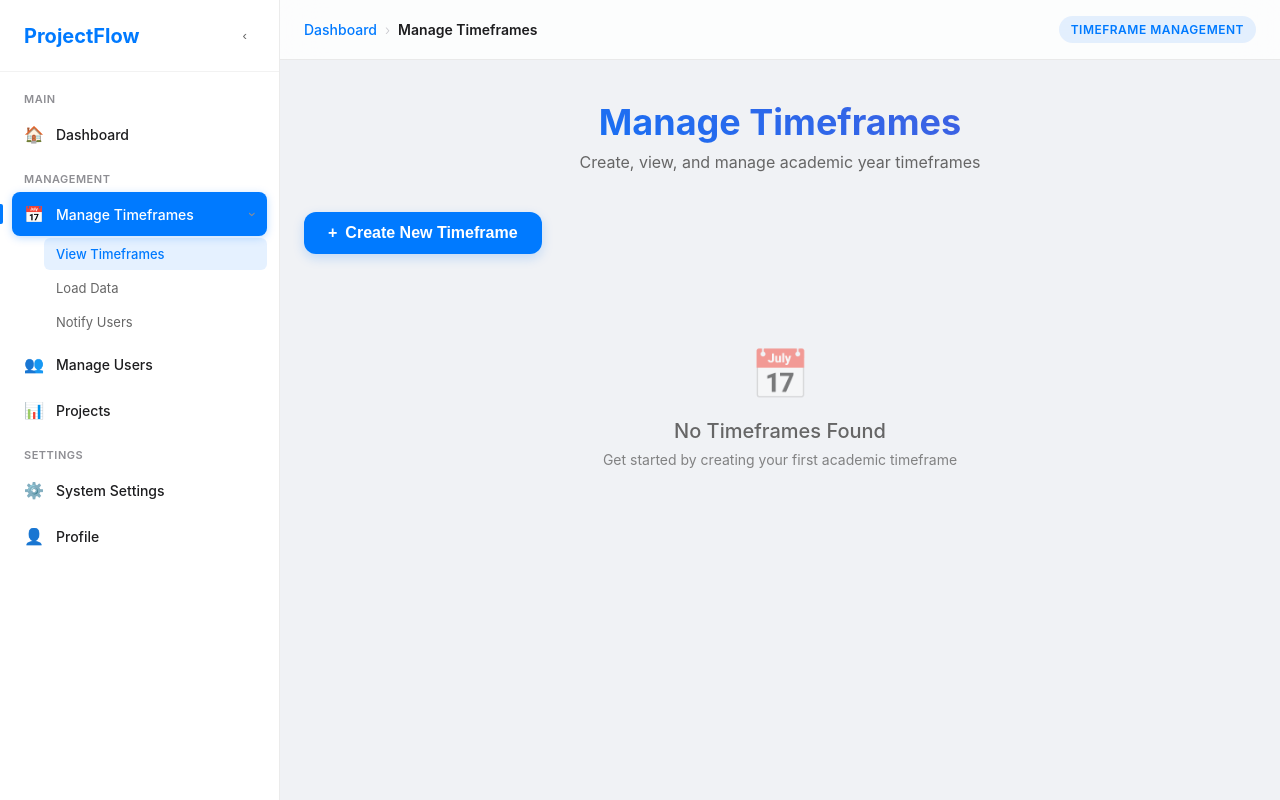
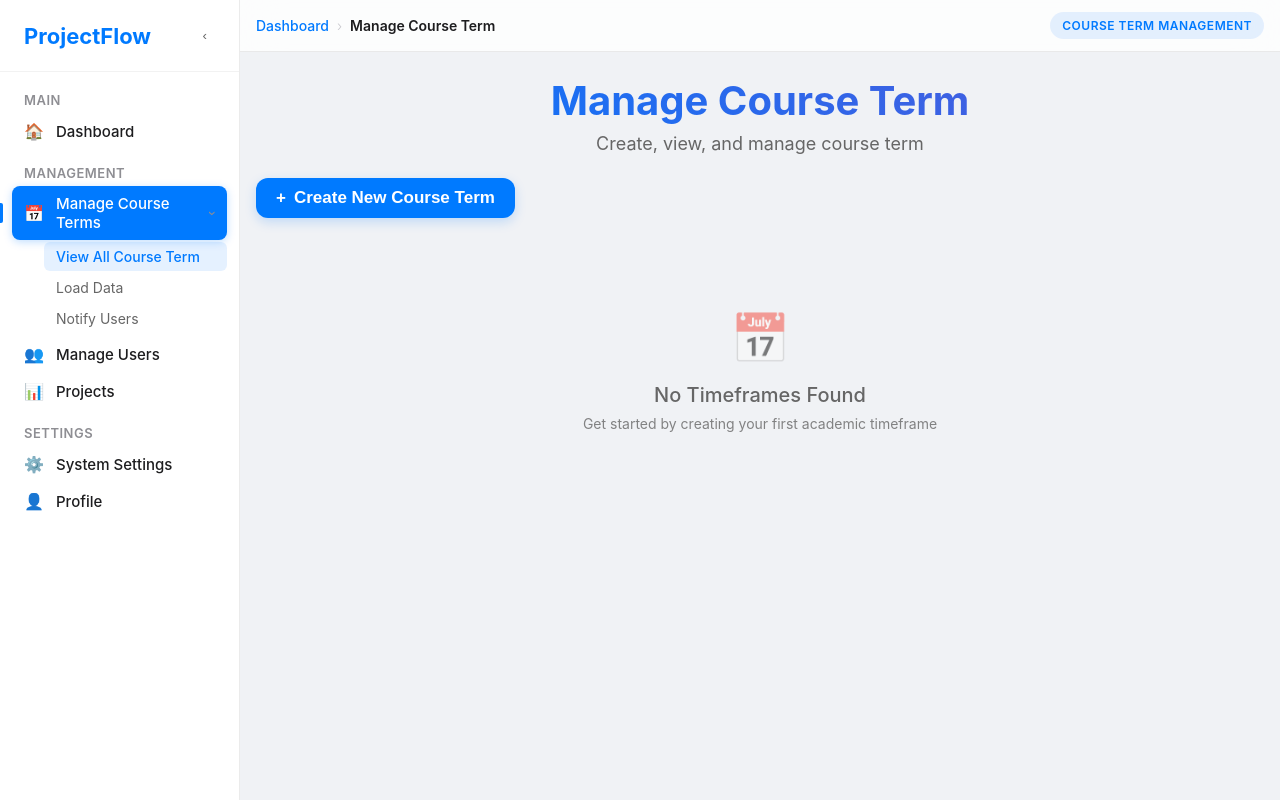
Before and after one commit to echo-tzh/projectFlow, a Flask app: template features/educationAdmin/manageTimeframe/templates/manage_timeframes.html in a window 1280 px wide. Run offline with Flask 3, Linux system fonts and the light colour scheme; the template is opened without the code that fills it, so the values that code supplies are empty.

Commit message:
Changed everything to course term

```diff
--- a/features/dashboard/templates/dashboard.html
+++ b/features/dashboard/templates/dashboard.html
@@ -497,10 +497,10 @@
 <div class="card-icon">
 <span role="img" aria-label="calendar">📅</span>
 </div>
-<h3 class="card-title">Manage Timeframes</h3>
-<p class="card-description">Create and manage academic year timeframes and their schedules.</p>
+<h3 class="card-title">Manage Course Term</h3>
+<p class="card-description">Create and manage course terms.</p>
 <a href="{{ url_for('manage_timeframe_bp.manage_timeframes') }}" class="card-action">
- Manage Timeframes
+ Manage Course Term
 </a>
 </div>
 <div class="card" style="animation-delay: 0.2s;">
--- a/features/educationAdmin/load_data/templates/loadData.html
+++ b/features/educationAdmin/load_data/templates/loadData.html
@@ -593,7 +593,7 @@
     <div class="container">
         <div class="header">
             <h1>Load Data</h1>
-            <p>Import users into timeframes. Upload Excel file to input the data.</p>
+            <p>Import users into Course Term. Upload Excel file to input the data.</p>
         </div>
 
         {% with messages = get_flashed_messages(with_categories=true) %}
@@ -654,7 +654,7 @@
                             <p style="color: #6e6e73;">{{ timeframe.start_date.strftime('%B %d, %Y') }} - {{ timeframe.end_date.strftime('%B %d, %Y') }}</p>
                         </div>
                         <a href="{{ url_for('manage_timeframes_redirect') }}" class="btn btn-secondary">
-                            ← Back to Timeframes
+                            ← Back to Course Term
                         </a>
                     </div>
 
--- a/features/educationAdmin/manageTimeframe/templates/manage_timeframes.html
+++ b/features/educationAdmin/manageTimeframe/templates/manage_timeframes.html
@@ -3,8 +3,9 @@
 <head>
     <meta charset="UTF-8">
     <meta name="viewport" content="width=device-width, initial-scale=1.0">
-    <title>Manage Timeframes - ProjectFlow</title>
+    <title>Manage Course Term - ProjectFlow</title>
     <style>
+       /* Apple-Inspired Styles */
 /* Apple-Inspired Styles */
 * {
     margin: 0;
@@ -27,7 +29,7 @@
 
 /* Left Sidebar Navigation */
 .sidebar {
-            width: 280px;
+    width: 240px; /* Reduced width */
     background: rgba(255, 255, 255, 0.95);
     backdrop-filter: blur(20px);
     border-right: 1px solid rgba(0, 0, 0, 0.08);
@@ -53,7 +55,7 @@
 }
 
 .logo {
-            font-size: 20px;
+    font-size: 22px;
     font-weight: 700;
     color: #007AFF;
     text-decoration: none;
@@ -92,7 +94,7 @@
 }
 
 .nav-section-title {
-            font-size: 11px;
+    font-size: 13px;
     font-weight: 600;
     color: #8E8E93;
     text-transform: uppercase;
@@ -107,7 +109,7 @@
 }
 
 .nav-item {
-            margin: 2px 12px;
+    margin: 1px 12px;
     border-radius: 8px;
     transition: all 0.2s ease;
     position: relative;
@@ -116,10 +118,10 @@
 .nav-link {
     display: flex;
     align-items: center;
-            padding: 12px 12px;
+    padding: 8px 12px;
     color: #1d1d1f;
     text-decoration: none;
-            font-size: 14px;
+    font-size: 15px;
     font-weight: 500;
     border-radius: 8px;
     transition: all 0.2s ease;
@@ -208,10 +210,10 @@
 .sub-nav-link {
     display: flex;
     align-items: center;
-            padding: 8px 12px;
+    padding: 6px 12px;
     color: #666;
     text-decoration: none;
-            font-size: 13px;
+    font-size: 14px;
     font-weight: 400;
     border-radius: 6px;
     transition: all 0.2s ease;
@@ -231,7 +233,7 @@
 /* Main Content Area */
 .main-container {
     flex: 1;
-            margin-left: 280px;
+    margin-left: 240px; /* Matched new sidebar width */
     transition: all 0.3s ease;
     min-height: 100vh;
     display: flex;
@@ -247,7 +249,7 @@
     background: rgba(255, 255, 255, 0.8);
     backdrop-filter: blur(20px);
     border-bottom: 1px solid rgba(0, 0, 0, 0.08);
-            padding: 16px 0;
+    padding: 12px 0;
     position: sticky;
     top: 0;
     z-index: 100;
@@ -256,7 +258,7 @@
 .header-content {
     max-width: 1200px;
     margin: 0 auto;
-            padding: 0 24px;
+    padding: 0 16px; /* Reduced padding */
     display: flex;
     align-items: center;
     justify-content: space-between;
@@ -312,7 +314,7 @@
 .container {
     max-width: 1200px;
     margin: 0 auto;
-            padding: 0 24px;
+    padding: 0 16px; /* Reduced padding */
 }
 
 /* Flash Messages */
@@ -375,18 +377,18 @@
 /* Main Content */
 .main-content {
     flex: 1;
-            padding: 40px 0;
+    padding: 24px 0;
 }
 
 .page-header {
     text-align: center;
-            margin-bottom: 40px;
+    margin-bottom: 24px;
     opacity: 0;
     animation: fadeInUp 0.8s ease forwards;
 }
 
 .page-title {
-            font-size: 36px;
+    font-size: 40px;
     font-weight: 700;
     margin-bottom: 8px;
     background: linear-gradient(45deg, #007AFF, #5856D6);
@@ -396,7 +398,7 @@
 }
 
 .page-subtitle {
-            font-size: 16px;
+    font-size: 18px;
     color: #666;
 }
 
@@ -412,9 +414,9 @@
     background: #007AFF;
     color: white;
     border: none;
-            padding: 12px 24px;
+    padding: 10px 20px;
     border-radius: 12px;
-            font-size: 16px;
+    font-size: 17px;
     font-weight: 600;
     cursor: pointer;
     transition: all 0.2s ease;
@@ -868,12 +871,12 @@
                     <div class="nav-item has-children expanded">
                         <a href="{{ url_for('manage_timeframe_bp.manage_timeframes') }}" class="nav-link active" onclick="toggleSubNav(this, event)">
                             <span class="nav-icon">📅</span>
-                            <span class="nav-text">Manage Timeframes</span>
+                            <span class="nav-text">Manage Course Terms</span>
                             <span class="nav-chevron">›</span>
                         </a>
                         <div class="sub-nav">
                             <div class="sub-nav-item">
-                                <a href="{{ url_for('manage_timeframe_bp.manage_timeframes') }}" class="sub-nav-link active">View Timeframes</a>
+                                <a href="{{ url_for('manage_timeframe_bp.manage_timeframes') }}" class="sub-nav-link active">View All Course Term</a>
                             </div>
                             <div class="sub-nav-item">
                                 <a href="#" class="sub-nav-link">Load Data</a>
@@ -936,10 +939,10 @@
                         </div>
                         <span class="breadcrumb-separator">›</span>
                         <div class="breadcrumb-item">
-                            <span class="breadcrumb-current">Manage Timeframes</span>
+                            <span class="breadcrumb-current">Manage Course Term</span>
                         </div>
                     </div>
-                    <div class="page-indicator">Timeframe Management</div>
+                    <div class="page-indicator">Course Term Management</div>
                 </div>
             </header>
 
@@ -961,15 +964,15 @@
 
                     <!-- Page Header -->
                     <div class="page-header">
-                        <h1 class="page-title">Manage Timeframes</h1>
-                        <p class="page-subtitle">Create, view, and manage academic year timeframes</p>
+                        <h1 class="page-title">Manage Course Term</h1>
+                        <p class="page-subtitle">Create, view, and manage course term</p>
                     </div>
 
                     <!-- Create Button -->
                     <div class="create-section">
                         <button class="create-btn" onclick="openCreateModal()">
                             <span>+</span>
-                            Create New Timeframe
+                            Create New Course Term
                         </button>
                     </div>
 
@@ -1036,7 +1039,7 @@
     <div id="timeframeModal" class="modal">
         <div class="modal-content">
             <div class="modal-header">
-                <h2 class="modal-title" id="modalTitle">Create New Timeframe</h2>
+                <h2 class="modal-title" id="modalTitle">Create New Course Term</h2>
                 <button class="close-btn" onclick="closeModal()">&times;</button>
             </div>
 
@@ -1044,8 +1047,8 @@
                 <input type="hidden" id="timeframeId" name="timeframe_id" value="">
 
                 <div class="form-group">
-                    <label class="form-label" for="name">Timeframe Name</label>
-                    <input type="text" id="name" name="name" class="form-input" placeholder="e.g., Academic Year 2024-2025" required>
+                    <label class="form-label" for="name">Course Term Name</label>
+                    <input type="text" id="name" name="name" class="form-input" placeholder="e.g., Academic Year 2024-2025, Course of Study" required>
                 </div>
 
                 <div class="form-group">
@@ -1060,7 +1063,7 @@
 
                 <div class="form-actions">
                     <button type="button" class="btn btn-secondary" onclick="closeModal()">Cancel</button>
-                    <button type="submit" class="btn btn-primary" id="submitBtn">Create Timeframe</button>
+                    <button type="submit" class="btn btn-primary" id="submitBtn">Create Course Of Study</button>
                 </div>
             </form>
         </div>
@@ -1091,8 +1094,8 @@
 
         // Create Modal Functions
         function openCreateModal() {
-            document.getElementById('modalTitle').textContent = 'Create New Timeframe';
-            document.getElementById('submitBtn').textContent = 'Create Timeframe';
+            document.getElementById('modalTitle').textContent = 'Create New Course Term';
+            document.getElementById('submitBtn').textContent = 'Create Course Term';
             document.getElementById('timeframeForm').action = "{{ url_for('manage_timeframe_bp.create_timeframe') }}";
             document.getElementById('timeframeId').value = '';
             document.getElementById('name').value = '';
```
Also changed, not shown: other parts of features/educationAdmin/manageTimeframe/templates/manage_timeframes.html (+19 -17 lines). Lines whose indentation alone changed are shown as unchanged.
